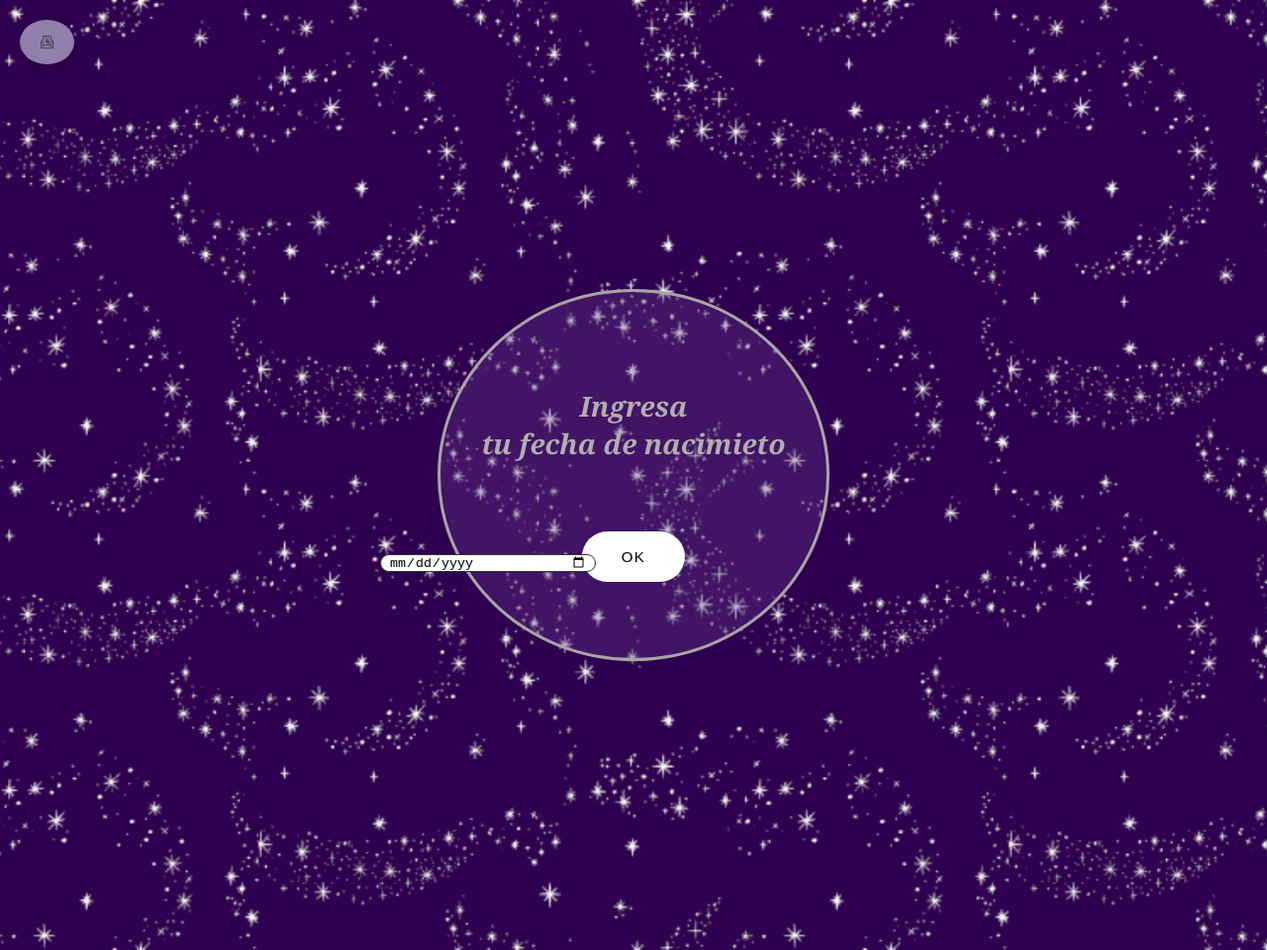
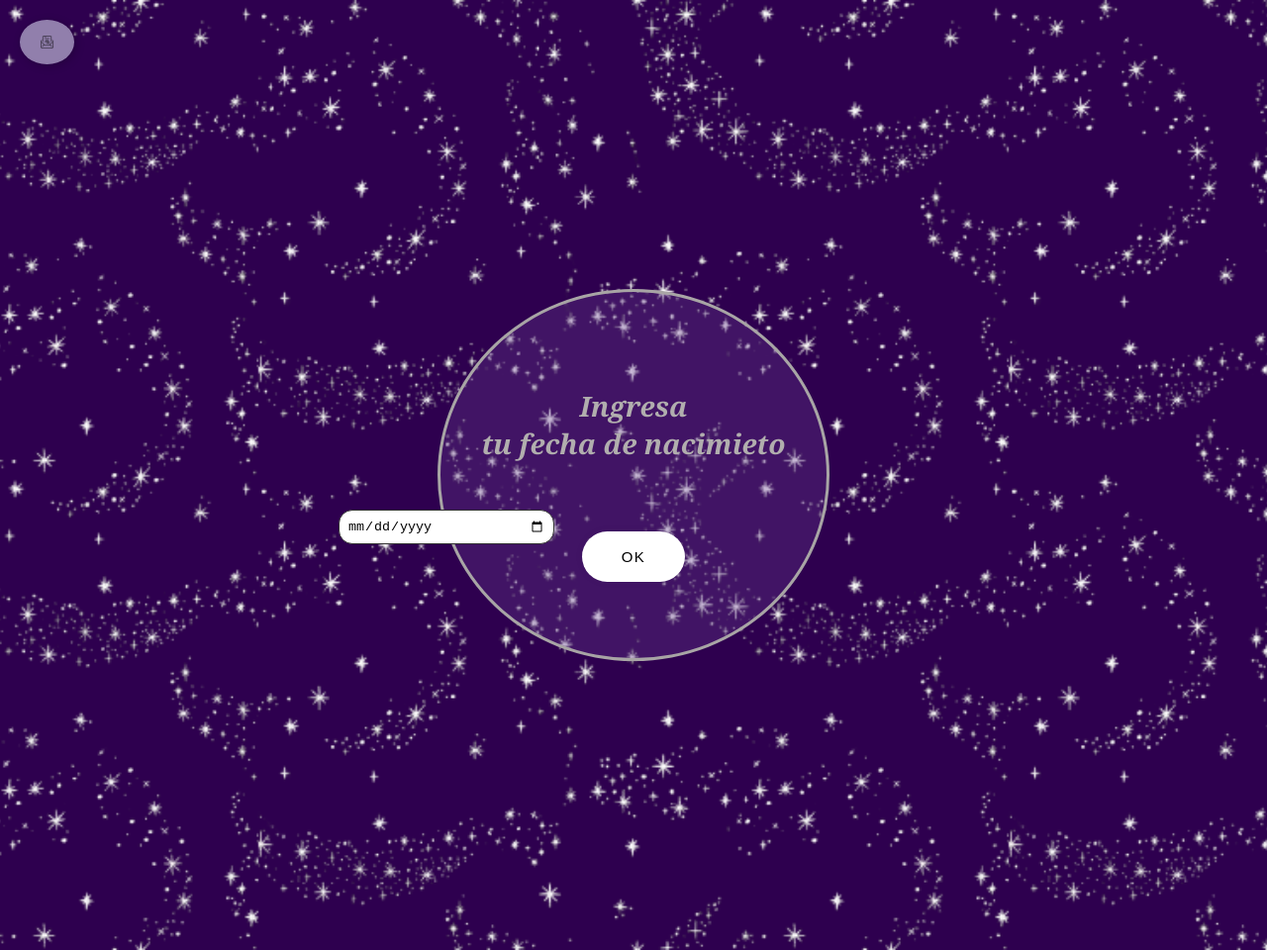
Before and after one commit to LuisAM286/Signos-zodiacales, a plain HTML site: page jj.html in a window 1280 px wide. Shown: the top 960 px of the page at 99% size. Drawn offline with Linux system fonts and the light colour scheme.

Commit message:
Update ss.css

```diff
--- a/ss.css
+++ b/ss.css
@@ -1,11 +1,6 @@
 body{
     margin: 0;
     padding: 0;
-}
-.caja input{
-    position:abosulte;
-    left:30%;
-    top:70%;
 }
 .insi{
     background-color: #c29fdb ;
```
